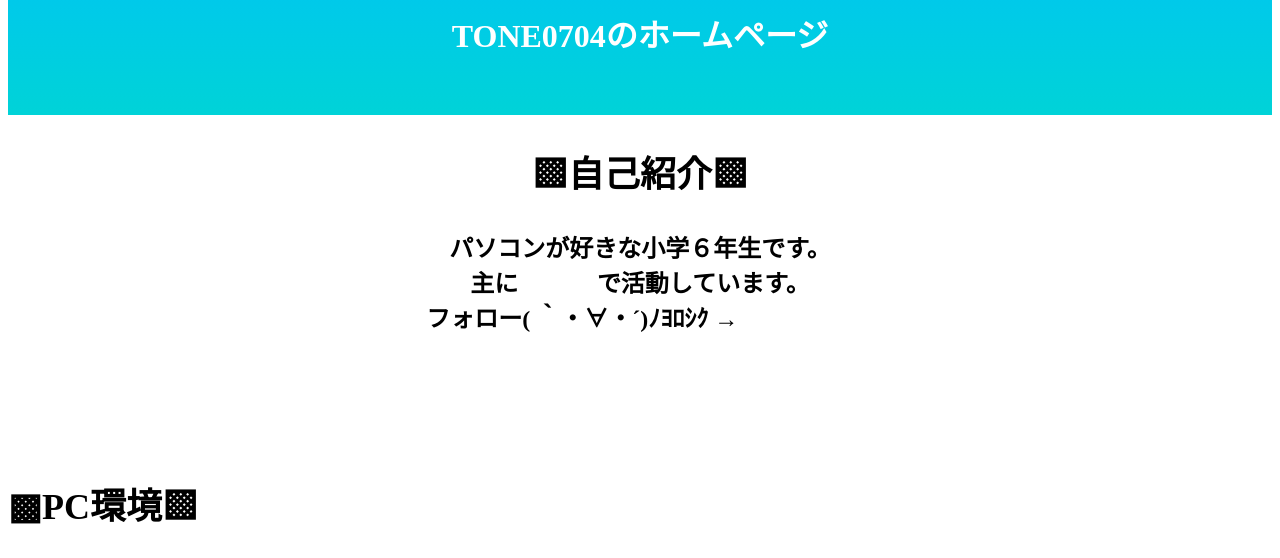
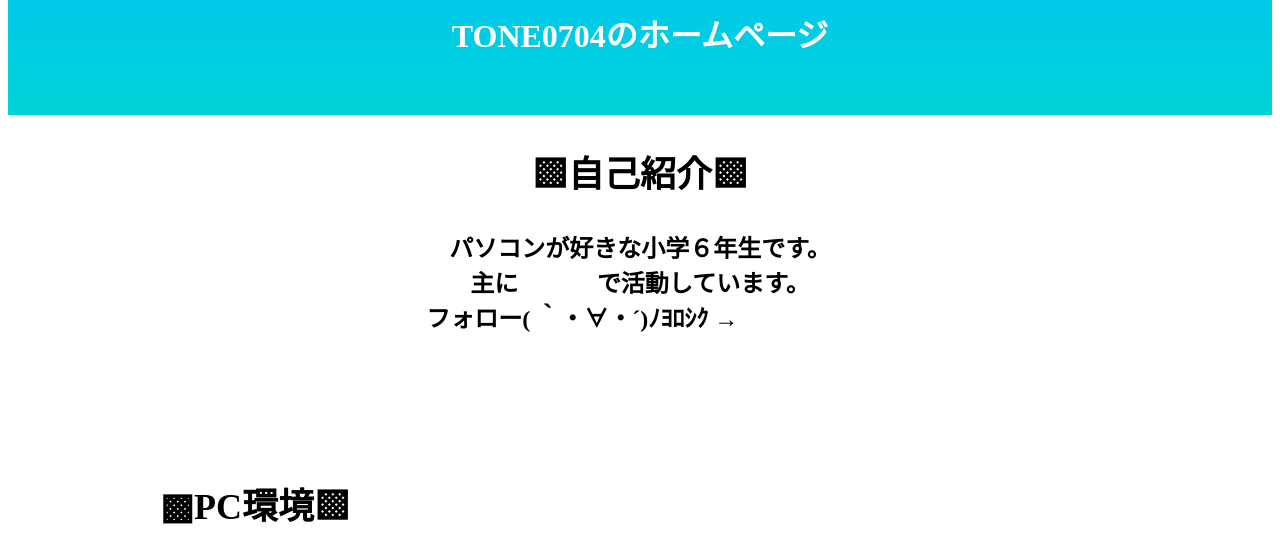
Before and after one commit to TONE0704/homepage, a plain HTML site: page index.html in a window 1280 px wide. Shown: the part 133-691 px from the top of the page. Drawn offline with Linux system fonts and the light colour scheme; a web font is replaced by a local one.

Commit message:
Update index.html

```diff
--- a/index.html
+++ b/index.html
@@ -44,7 +44,7 @@
    text-decoration:　none;
   }
   .PC{
-     margin: 0 0 0 0 ;
+     margin: 0 auto 0 auto ;
      max-width: 960px;
   }
  </style>
```
